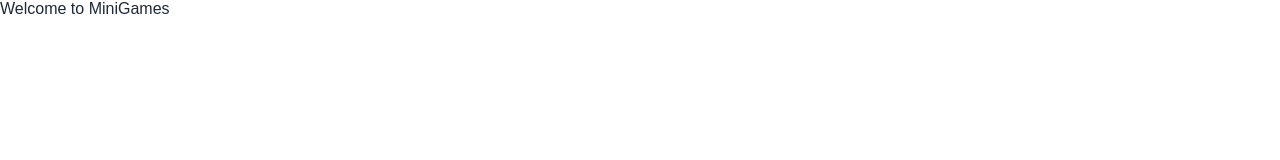
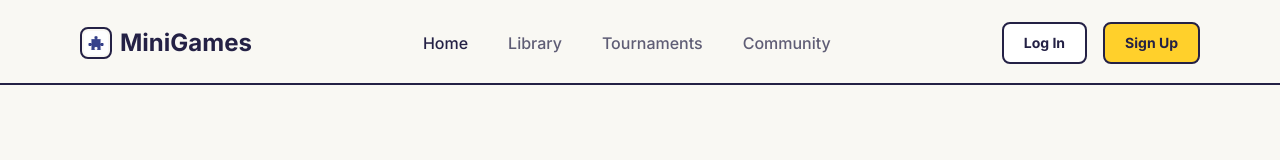
Before and after one commit to aista12/minigames, a website built with Vite: page index.html in a window 1280 px wide. Built offline with nearby package versions, Linux system fonts and the light colour scheme.

Commit message:
feat: site header

```diff
--- a/src/app/index.ts
+++ b/src/app/index.ts
@@ -1,8 +1,9 @@
 import '../shared/styles/globals.scss';
+import { createHeader } from '../widgets/header/header';
 
 const app = document.createElement('div');
 
 app.id = 'app';
-app.textContent = 'Welcome to MiniGames';
+app.append(createHeader());
 
 document.body.append(app);
--- a/src/shared/styles/globals.scss
+++ b/src/shared/styles/globals.scss
@@ -1,4 +1,6 @@
 @use './tokens' as tokens;
+
+@import url('https://fonts.googleapis.com/css2?family=Inter:wght@400;500;700&display=swap');
 
 * {
     box-sizing: border-box;
@@ -7,10 +9,17 @@
 html {
     font-family: tokens.$font-family-base;
     font-size: tokens.$font-size-md;
+    background-color: tokens.$color-background;
 }
 
 body {
+    min-width: 375px;
     margin: 0;
     background-color: tokens.$color-background;
     color: tokens.$color-text;
 }
+
+button,
+a {
+    -webkit-tap-highlight-color: transparent;
+}
--- a/src/shared/styles/tokens.scss
+++ b/src/shared/styles/tokens.scss
@@ -1,10 +1,11 @@
-$color-primary: #6c63ff;
-$color-secondary: #8b5cf6;
-$color-background: #ffffff;
-$color-surface: #f5f5f5;
-$color-text: #1f2937;
-$color-text-secondary: #6b7280;
-$color-border: #e5e7eb;
+$color-primary: #ffd02b;
+$color-primary-hover: #e8ba18;
+$color-primary-active: #d3a80f;
+$color-background: #f9f8f3;
+$color-surface: #ffffff;
+$color-text: #242145;
+$color-text-secondary: #5f5d75;
+$color-border: #242145;
 $color-error: #dc2626;
 $color-success: #16a34a;
 
@@ -18,6 +19,25 @@ $size-7: 32px;
 $size-8: 40px;
 $size-9: 48px;
 $size-10: 64px;
+$size-11: 80px;
+$size-12: 96px;
+
+$page-max-width: 1920px;
+$page-padding-mobile: 16px;
+$page-padding-tablet: 40px;
+$page-padding-desktop: 80px;
+$header-height-mobile: 64px;
+$header-height-tablet: 72px;
+$header-height-desktop: 85px;
+$header-logo-icon-size: 32px;
+$header-logo-glyph-size: 24px;
+$header-logo-gap: 8px;
+$header-nav-gap: 40px;
+$header-action-gap: 16px;
+$header-button-padding-inline: 20px;
+$header-button-padding-block: 10px;
+$header-button-small-padding-inline: 16px;
+$header-button-small-padding-block: 8px;
 
 $shadow-sm: 0 1px 2px rgb(0 0 0 / 10%);
 $shadow-md: 0 4px 12px rgb(0 0 0 / 12%);
@@ -30,10 +50,10 @@ $radius-full: 9999px;
 
 $button-height-sm: 32px;
 $button-height-md: 40px;
-$button-height-lg: 48px;
+$button-height-lg: 42px;
 
-$font-family-base: Arial, sans-serif;
-$font-family-heading: Arial, sans-serif;
+$font-family-base: Inter, Arial, sans-serif;
+$font-family-heading: Inter, Arial, sans-serif;
 
 $font-size-xs: 12px;
 $font-size-sm: 14px;
--- /dev/null
+++ b/src/widgets/header/header.scss
@@ -0,0 +1,238 @@
+@use '../../shared/styles/tokens' as tokens;
+
+.site-header {
+    position: relative;
+    z-index: 1;
+    height: tokens.$header-height-mobile;
+    border-bottom: 2px solid tokens.$color-border;
+    background-color: tokens.$color-background;
+}
+
+.site-header__content {
+    display: flex;
+    align-items: center;
+    justify-content: space-between;
+    width: min(100%, tokens.$page-max-width);
+    height: 100%;
+    margin-inline: auto;
+    padding-inline: tokens.$page-padding-mobile;
+}
+
+.site-logo {
+    display: inline-flex;
+    flex: 0 0 auto;
+    align-items: center;
+    gap: tokens.$header-logo-gap;
+    color: tokens.$color-text;
+    font-size: tokens.$font-size-lg;
+    font-weight: tokens.$font-weight-bold;
+    text-decoration: none;
+}
+
+.site-logo__icon {
+    display: grid;
+    width: tokens.$header-logo-icon-size;
+    height: tokens.$header-logo-icon-size;
+    place-items: center;
+    border: 2px solid tokens.$color-border;
+    border-radius: tokens.$radius-md;
+}
+
+.site-logo__icon img {
+    width: tokens.$header-logo-glyph-size;
+    height: tokens.$header-logo-glyph-size;
+}
+
+.site-logo:focus-visible,
+.site-header__link:focus-visible,
+.site-header__button:focus-visible,
+.site-header__menu-button:focus-visible,
+.auth-dialog__close:focus-visible {
+    outline: 2px solid tokens.$color-border;
+    outline-offset: tokens.$size-1;
+}
+
+.site-header__navigation {
+    display: none;
+}
+
+.site-header__actions {
+    display: flex;
+    align-items: center;
+    gap: tokens.$header-action-gap;
+}
+
+.site-header__button {
+    min-height: tokens.$button-height-lg;
+    padding: tokens.$header-button-padding-block tokens.$header-button-padding-inline;
+    border: 2px solid tokens.$color-border;
+    border-radius: tokens.$radius-md;
+    color: tokens.$color-text;
+    cursor: pointer;
+    font: inherit;
+    font-size: tokens.$font-size-sm;
+    font-weight: tokens.$font-weight-bold;
+    transition: background-color 160ms ease, transform 160ms ease;
+}
+
+.site-header__button--secondary {
+    background-color: tokens.$color-surface;
+}
+
+.site-header__button--primary {
+    background-color: tokens.$color-primary;
+}
+
+.site-header__button--primary:hover {
+    background-color: tokens.$color-primary-hover;
+}
+
+.site-header__button:active {
+    background-color: tokens.$color-primary-active;
+    transform: translateY(1px);
+}
+
+.site-header__menu-button {
+    display: inline-grid;
+    width: tokens.$header-logo-icon-size;
+    height: tokens.$header-logo-icon-size;
+    place-items: center;
+    padding: 0;
+    border: 0;
+    background: transparent;
+    cursor: pointer;
+}
+
+.site-header__menu-button img {
+    width: 100%;
+    height: 100%;
+}
+
+.auth-dialog {
+    width: min(calc(100% - (tokens.$page-padding-mobile * 2)), 400px);
+    padding: 0;
+    border: 2px solid tokens.$color-border;
+    border-radius: tokens.$radius-lg;
+    background: tokens.$color-surface;
+    color: tokens.$color-text;
+}
+
+.auth-dialog::backdrop {
+    background-color: rgb(0 0 0 / 65%);
+}
+
+.auth-dialog__content {
+    position: relative;
+    margin: 0;
+    padding: tokens.$size-8;
+}
+
+.auth-dialog__content h2,
+.auth-dialog__content p {
+    margin: 0;
+}
+
+.auth-dialog__content p {
+    margin-top: tokens.$size-3;
+    color: tokens.$color-text-secondary;
+}
+
+.auth-dialog__close {
+    position: absolute;
+    top: tokens.$size-3;
+    right: tokens.$size-3;
+    display: grid;
+    width: tokens.$size-8;
+    height: tokens.$size-8;
+    place-items: center;
+    border: 0;
+    border-radius: tokens.$radius-full;
+    background: transparent;
+    color: tokens.$color-text;
+    cursor: pointer;
+    font-size: tokens.$font-size-xl;
+}
+
+@media (min-width: tokens.$breakpoint-tablet) {
+    .site-header,
+    .site-header__content {
+        height: tokens.$header-height-tablet;
+    }
+
+    .site-header__content {
+        padding-inline: tokens.$page-padding-tablet;
+    }
+
+    .site-logo {
+        font-size: tokens.$font-size-lg;
+    }
+
+    .site-header__button {
+        min-height: 37px;
+        padding: tokens.$header-button-small-padding-block tokens.$header-button-small-padding-inline;
+    }
+
+    .site-header__navigation,
+    .site-header__button--secondary {
+        display: none;
+    }
+}
+
+@media (max-width: 575px) {
+    .site-header__button {
+        display: none;
+    }
+}
+
+@media (min-width: 769px) {
+    .site-header,
+    .site-header__content {
+        height: tokens.$header-height-desktop;
+    }
+
+    .site-header__content {
+        padding-inline: tokens.$page-padding-desktop;
+    }
+
+    .site-logo {
+        font-size: tokens.$font-size-xl;
+    }
+
+    .site-header__navigation {
+        display: block;
+        margin-inline: auto;
+    }
+
+    .site-header__links {
+        display: flex;
+        gap: tokens.$header-nav-gap;
+        margin: 0;
+        padding: 0;
+        list-style: none;
+    }
+
+    .site-header__link {
+        color: tokens.$color-text-secondary;
+        font-weight: tokens.$font-weight-medium;
+        text-decoration: none;
+        transition: color 160ms ease;
+    }
+
+    .site-header__link:hover,
+    .site-header__link--active {
+        color: tokens.$color-text;
+    }
+
+    .site-header__button {
+        min-height: tokens.$button-height-lg;
+        padding: tokens.$header-button-padding-block tokens.$header-button-padding-inline;
+    }
+
+    .site-header__button--secondary {
+        display: inline-block;
+    }
+
+    .site-header__menu-button {
+        display: none;
+    }
+}
--- /dev/null
+++ b/src/widgets/header/header.ts
@@ -0,0 +1,100 @@
+import './header.scss';
+import brandLogoUrl from '../../shared/assets/brand-logo.png';
+import menuIconUrl from '../../shared/assets/menu.svg';
+
+const homeLink = '#home';
+
+const createLogo = (): HTMLAnchorElement => {
+    const logo = document.createElement('a');
+    logo.className = 'site-logo';
+    logo.href = homeLink;
+    logo.setAttribute('aria-label', 'MiniGames home');
+    const icon = document.createElement('span');
+    icon.className = 'site-logo__icon';
+    icon.setAttribute('aria-hidden', 'true');
+
+    const image = document.createElement('img');
+    image.src = brandLogoUrl;
+    image.alt = '';
+    icon.append(image);
+
+    const label = document.createElement('span');
+    label.className = 'site-logo__label';
+    label.textContent = 'MiniGames';
+
+    logo.append(icon, label);
+
+    return logo;
+};
+
+const createNavigation = (): HTMLElement => {
+    const navigation = document.createElement('nav');
+    navigation.className = 'site-header__navigation';
+    navigation.setAttribute('aria-label', 'Primary navigation');
+    navigation.innerHTML = `
+        <ul class="site-header__links">
+            <li><a class="site-header__link site-header__link--active" href="#home" aria-current="page">Home</a></li>
+            <li><a class="site-header__link" href="#home">Library</a></li>
+            <li><a class="site-header__link" href="#home">Tournaments</a></li>
+            <li><a class="site-header__link" href="#home">Community</a></li>
+        </ul>
+    `;
+
+    return navigation;
+};
+
+const createAuthDialog = (): HTMLDialogElement => {
+    const dialog = document.createElement('dialog');
+    dialog.className = 'auth-dialog';
+    dialog.setAttribute('aria-labelledby', 'auth-dialog-title');
+    dialog.innerHTML = `
+        <form method="dialog" class="auth-dialog__content">
+            <button class="auth-dialog__close" type="submit" aria-label="Close sign in dialog">×</button>
+            <h2 id="auth-dialog-title">Sign in</h2>
+            <p>Authentication will be available here.</p>
+        </form>
+    `;
+
+    return dialog;
+};
+
+export const createHeader = (): HTMLElement => {
+    const header = document.createElement('header');
+    header.className = 'site-header';
+
+    const content = document.createElement('div');
+    content.className = 'site-header__content';
+    content.append(createLogo(), createNavigation());
+
+    const dialog = createAuthDialog();
+    const actions = document.createElement('div');
+    actions.className = 'site-header__actions';
+
+    const logInButton = document.createElement('button');
+    logInButton.className = 'site-header__button site-header__button--secondary';
+    logInButton.type = 'button';
+    logInButton.textContent = 'Log In';
+    logInButton.addEventListener('click', () => dialog.showModal());
+
+    const signUpButton = document.createElement('button');
+    signUpButton.className = 'site-header__button site-header__button--primary';
+    signUpButton.type = 'button';
+    signUpButton.textContent = 'Sign Up';
+    signUpButton.addEventListener('click', () => dialog.showModal());
+
+    const menuButton = document.createElement('button');
+    menuButton.className = 'site-header__menu-button';
+    menuButton.type = 'button';
+    menuButton.setAttribute('aria-label', 'Open navigation menu');
+
+    const menuIcon = document.createElement('img');
+    menuIcon.src = menuIconUrl;
+    menuIcon.alt = '';
+    menuButton.append(menuIcon);
+
+    actions.append(logInButton, signUpButton, menuButton);
+    content.append(actions);
+
+    header.append(content, dialog);
+    return header;
+};
```
Also changed, not shown: src/shared/assets/brand-logo.png (added), src/shared/assets/menu.svg (added).
